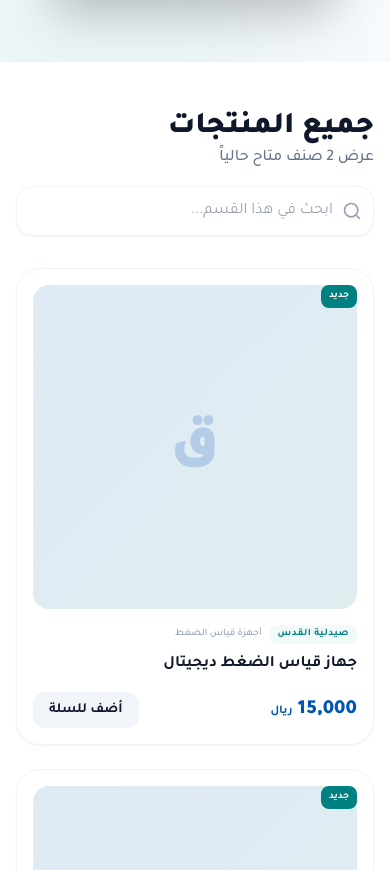
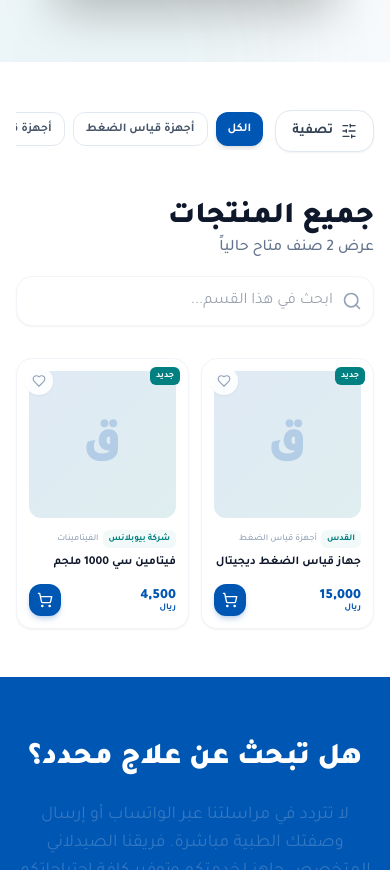
Before and after one commit to eng-duud/pharmacy, a Next.js app: page / in a window 390 px wide. Shown: the part 1130-2000 px from the top of the page. Built offline with nearby package versions, Linux system fonts and the light colour scheme.

Commit message:
🚀 Initial commit  phone

```diff
--- a/src/components/ProductFilter.tsx
+++ b/src/components/ProductFilter.tsx
@@ -1,7 +1,7 @@
 "use client";
 
 import { CATEGORIES, BRANDS } from "@/constants";
-import { ChevronLeft, Filter, X } from "lucide-react";
+import { ChevronLeft, Filter, X, SlidersHorizontal } from "lucide-react";
 import { useState } from "react";
 
 interface FilterProps {
@@ -15,9 +15,13 @@ export default function ProductFilter({
   selectedCategory,
   setSelectedCategory,
   selectedBrand,
-  setSelectedBrand
+  setSelectedBrand,
 }: FilterProps) {
   const [isOpen, setIsOpen] = useState(false);
+
+  const activeFiltersCount =
+    (selectedCategory !== "الكل" ? 1 : 0) +
+    (selectedBrand !== "الكل" ? 1 : 0);
 
   const FilterContent = () => (
     <div className="space-y-8">
@@ -27,10 +31,10 @@ export default function ProductFilter({
           <div className="w-1.5 h-6 bg-primary rounded-full" />
           الأقسام الطبية
         </h3>
-        <div className="space-y-2 max-h-[500px] overflow-y-auto pl-2 custom-scrollbar">
+        <div className="space-y-1.5 max-h-[400px] overflow-y-auto pr-1">
           <button
             onClick={() => setSelectedCategory("الكل")}
-            className={`w-full text-right px-4 py-2.5 rounded-xl transition-all ${
+            className={`w-full text-right px-4 py-3 rounded-xl transition-all text-sm font-medium ${
               selectedCategory === "الكل"
                 ? "bg-primary text-white shadow-md font-bold"
                 : "text-slate-600 dark:text-slate-400 hover:bg-slate-100 dark:hover:bg-slate-800"
@@ -42,14 +46,20 @@ export default function ProductFilter({
             <button
               key={category}
               onClick={() => setSelectedCategory(category)}
-              className={`w-full text-right px-4 py-2.5 rounded-xl transition-all flex items-center justify-between group ${
+              className={`w-full text-right px-4 py-3 rounded-xl transition-all flex items-center justify-between group text-sm ${
                 selectedCategory === category
                   ? "bg-primary text-white shadow-md font-bold"
                   : "text-slate-600 dark:text-slate-400 hover:bg-slate-100 dark:hover:bg-slate-800"
               }`}
             >
               <span>{category}</span>
-              <ChevronLeft className={`w-4 h-4 transition-transform ${selectedCategory === category ? "rotate-180" : "group-hover:-translate-x-1"}`} />
+              <ChevronLeft
+                className={`w-4 h-4 transition-transform shrink-0 ${
+                  selectedCategory === category
+                    ? "rotate-180"
+                    : "group-hover:-translate-x-1"
+                }`}
+              />
             </button>
           ))}
         </div>
@@ -61,10 +71,10 @@ export default function ProductFilter({
           <div className="w-1.5 h-6 bg-teal rounded-full" />
           الشركات والماركات
         </h3>
-        <div className="space-y-2">
+        <div className="space-y-1.5">
           <button
             onClick={() => setSelectedBrand("الكل")}
-            className={`w-full text-right px-4 py-2.5 rounded-xl transition-all ${
+            className={`w-full text-right px-4 py-3 rounded-xl transition-all text-sm font-medium ${
               selectedBrand === "الكل"
                 ? "bg-teal text-white shadow-md font-bold"
                 : "text-slate-600 dark:text-slate-400 hover:bg-slate-100 dark:hover:bg-slate-800"
@@ -76,7 +86,7 @@ export default function ProductFilter({
             <button
               key={brand}
               onClick={() => setSelectedBrand(brand)}
-              className={`w-full text-right px-4 py-2.5 rounded-xl transition-all ${
+              className={`w-full text-right px-4 py-3 rounded-xl transition-all text-sm ${
                 selectedBrand === brand
                   ? "bg-teal text-white shadow-md font-bold"
                   : "text-slate-600 dark:text-slate-400 hover:bg-slate-100 dark:hover:bg-slate-800"
@@ -92,39 +102,122 @@ export default function ProductFilter({
 
   return (
     <>
-      {/* Desktop Sidebar */}
+      {/* ── Desktop Sidebar ── */}
       <aside className="hidden lg:block w-72 bg-white dark:bg-slate-900 rounded-3xl p-6 shadow-sm border border-slate-100 dark:border-slate-800 h-fit sticky top-28 transition-colors duration-300">
         <FilterContent />
       </aside>
 
-      {/* Mobile Filter Button */}
-      <div className="lg:hidden fixed bottom-6 left-6 z-40">
-        <button
-          onClick={() => setIsOpen(true)}
-          className="bg-primary text-white w-14 h-14 rounded-full shadow-2xl flex items-center justify-center"
-        >
-          <Filter className="w-6 h-6" />
-        </button>
+      {/* ── Mobile: Inline filter bar (categories as pills) ── */}
+      <div className="lg:hidden w-full">
+        {/* Filter trigger row */}
+        <div className="flex items-center gap-3 mb-4">
+          <button
+            onClick={() => setIsOpen(true)}
+            className="flex items-center gap-2 bg-white dark:bg-slate-900 border border-slate-200 dark:border-slate-700 text-slate-700 dark:text-slate-200 px-4 py-2.5 rounded-2xl font-bold text-sm shadow-sm relative shrink-0"
+          >
+            <SlidersHorizontal className="w-4 h-4" />
+            تصفية
+            {activeFiltersCount > 0 && (
+              <span className="absolute -top-1.5 -right-1.5 w-5 h-5 bg-primary text-white text-[10px] font-black rounded-full flex items-center justify-center">
+                {activeFiltersCount}
+              </span>
+            )}
+          </button>
+
+          {/* Horizontal scrollable category pills */}
+          <div className="flex gap-2 overflow-x-auto pb-1 flex-1 scrollbar-none">
+            <button
+              onClick={() => setSelectedCategory("الكل")}
+              className={`shrink-0 px-3 py-2 rounded-xl text-xs font-bold transition-all ${
+                selectedCategory === "الكل"
+                  ? "bg-primary text-white shadow-md"
+                  : "bg-white dark:bg-slate-900 text-slate-600 dark:text-slate-400 border border-slate-200 dark:border-slate-700"
+              }`}
+            >
+              الكل
+            </button>
+            {CATEGORIES.map((category) => (
+              <button
+                key={category}
+                onClick={() => setSelectedCategory(category)}
+                className={`shrink-0 px-3 py-2 rounded-xl text-xs font-bold transition-all whitespace-nowrap ${
+                  selectedCategory === category
+                    ? "bg-primary text-white shadow-md"
+                    : "bg-white dark:bg-slate-900 text-slate-600 dark:text-slate-400 border border-slate-200 dark:border-slate-700"
+                }`}
+              >
+                {category}
+              </button>
+            ))}
+          </div>
+        </div>
+
+        {/* Active brand filter chip */}
+        {selectedBrand !== "الكل" && (
+          <div className="flex gap-2 mb-3">
+            <span className="bg-teal/10 text-teal px-3 py-1.5 rounded-full text-xs font-bold flex items-center gap-2">
+              {selectedBrand}
+              <button
+                onClick={() => setSelectedBrand("الكل")}
+                className="hover:text-teal-dark"
+              >
+                ×
+              </button>
+            </span>
+          </div>
+        )}
       </div>
 
-      {/* Mobile Side Panel */}
+      {/* ── Mobile Full Filter Drawer ── */}
       {isOpen && (
         <div className="fixed inset-0 z-50 lg:hidden">
-          <div className="absolute inset-0 bg-slate-900/40 backdrop-blur-sm" onClick={() => setIsOpen(false)} />
-          <div className="absolute top-0 right-0 h-full w-4/5 max-w-sm bg-white dark:bg-slate-900 shadow-2xl p-6 overflow-y-auto animate-in slide-in-from-right duration-300">
-            <div className="flex items-center justify-between mb-8">
-              <h2 className="text-xl font-black text-primary dark:text-teal-light">تصفية المنتجات</h2>
-              <button onClick={() => setIsOpen(false)} className="p-2 bg-slate-100 dark:bg-slate-800 rounded-full">
+          <div
+            className="absolute inset-0 bg-slate-900/50 backdrop-blur-sm"
+            onClick={() => setIsOpen(false)}
+          />
+          <div className="absolute bottom-0 right-0 left-0 max-h-[85vh] bg-white dark:bg-slate-900 rounded-t-[2rem] shadow-2xl flex flex-col animate-in slide-in-from-bottom duration-300">
+            {/* Handle */}
+            <div className="flex justify-center pt-3 pb-2">
+              <div className="w-10 h-1 bg-slate-200 dark:bg-slate-700 rounded-full" />
+            </div>
+
+            {/* Header */}
+            <div className="flex items-center justify-between px-6 pb-4 border-b border-slate-100 dark:border-slate-800">
+              <h2 className="text-xl font-black text-slate-900 dark:text-white flex items-center gap-2">
+                <Filter className="w-5 h-5 text-primary" />
+                تصفية المنتجات
+              </h2>
+              <button
+                onClick={() => setIsOpen(false)}
+                className="p-2 bg-slate-100 dark:bg-slate-800 rounded-full"
+              >
                 <X className="w-5 h-5 text-slate-500 dark:text-slate-400" />
               </button>
             </div>
-            <FilterContent />
-            <button
-              onClick={() => setIsOpen(false)}
-              className="w-full bg-primary text-white py-4 rounded-2xl font-bold mt-8 shadow-lg"
-            >
-              عرض النتائج
-            </button>
+
+            {/* Scrollable content */}
+            <div className="overflow-y-auto flex-1 px-6 py-5">
+              <FilterContent />
+            </div>
+
+            {/* Action buttons */}
+            <div className="px-6 py-4 border-t border-slate-100 dark:border-slate-800 flex gap-3">
+              <button
+                onClick={() => {
+                  setSelectedCategory("الكل");
+                  setSelectedBrand("الكل");
+                }}
+                className="flex-1 border-2 border-slate-200 dark:border-slate-700 text-slate-700 dark:text-slate-300 py-3.5 rounded-2xl font-bold text-sm"
+              >
+                إعادة ضبط
+              </button>
+              <button
+                onClick={() => setIsOpen(false)}
+                className="flex-[2] bg-primary text-white py-3.5 rounded-2xl font-bold shadow-lg shadow-primary/20"
+              >
+                عرض النتائج
+              </button>
+            </div>
           </div>
         </div>
       )}
--- a/src/components/ProductGrid.tsx
+++ b/src/components/ProductGrid.tsx
@@ -1,7 +1,7 @@
 "use client";
 
 import { Product } from "@/constants";
-import { ShoppingCart, Heart, Eye } from "lucide-react";
+import { ShoppingCart, Heart } from "lucide-react";
 import { motion } from "framer-motion";
 
 interface GridProps {
@@ -11,73 +11,90 @@ interface GridProps {
 export default function ProductGrid({ products }: GridProps) {
   if (products.length === 0) {
     return (
-      <div className="flex flex-col items-center justify-center py-20 text-center">
-        <div className="w-20 h-20 bg-slate-100 dark:bg-slate-800 rounded-full flex items-center justify-center mb-4 transition-colors">
-          <ShoppingCart className="w-10 h-10 text-slate-300 dark:text-slate-600" />
+      <div className="flex flex-col items-center justify-center py-16 text-center">
+        <div className="w-16 h-16 md:w-20 md:h-20 bg-slate-100 dark:bg-slate-800 rounded-full flex items-center justify-center mb-4 transition-colors">
+          <ShoppingCart className="w-8 h-8 md:w-10 md:h-10 text-slate-300 dark:text-slate-600" />
         </div>
-        <h3 className="text-xl font-bold text-slate-900 dark:text-white mb-2">عذراً، لم نجد أي منتجات</h3>
-        <p className="text-slate-500 dark:text-slate-400">حاول تغيير خيارات البحث أو التصفية</p>
+        <h3 className="text-lg md:text-xl font-bold text-slate-900 dark:text-white mb-2">
+          عذراً، لم نجد أي منتجات
+        </h3>
+        <p className="text-slate-500 dark:text-slate-400 text-sm md:text-base">
+          حاول تغيير خيارات البحث أو التصفية
+        </p>
       </div>
     );
   }
 
   return (
-    <div className="grid grid-cols-1 sm:grid-cols-2 xl:grid-cols-3 gap-6">
+    <div className="grid grid-cols-2 sm:grid-cols-2 xl:grid-cols-3 gap-3 md:gap-6">
       {products.map((product, index) => (
         <motion.div
           key={product.id}
-          initial={{ opacity: 0, y: 20 }}
-          animate={{ opacity: 1, y: 0 }}
-          transition={{ duration: 0.3, delay: index * 0.05 }}
-          className="group bg-white dark:bg-slate-900 rounded-3xl p-4 shadow-sm border border-slate-100 dark:border-slate-800 hover:shadow-xl hover:shadow-primary/5 transition-all relative overflow-hidden"
+          initial={{ opacity: 0 }}
+          animate={{ opacity: 1 }}
+          transition={{ duration: 0.25, delay: index * 0.04 }}
+          className="group bg-white dark:bg-slate-900 rounded-2xl md:rounded-3xl p-3 md:p-4 shadow-sm border border-slate-100 dark:border-slate-800 hover:shadow-xl hover:shadow-primary/5 transition-all relative overflow-hidden flex flex-col"
         >
-          {/* Discount Badge Example */}
-          <div className="absolute top-4 right-4 z-10 bg-teal text-white text-[10px] font-bold px-2 py-1 rounded-lg">
+          {/* Badge */}
+          <div className="absolute top-2 right-2 md:top-4 md:right-4 z-10 bg-teal text-white text-[9px] md:text-[10px] font-bold px-1.5 md:px-2 py-0.5 md:py-1 rounded-md">
             جديد
           </div>
 
+          {/* Wishlist on mobile - always visible */}
+          <button className="absolute top-2 left-2 md:top-4 md:left-4 z-10 w-7 h-7 md:w-8 md:h-8 bg-white/90 dark:bg-slate-800/90 rounded-full flex items-center justify-center text-slate-400 hover:text-red-500 transition-colors shadow-sm">
+            <Heart className="w-3.5 h-3.5 md:w-4 md:h-4" />
+          </button>
+
           {/* Image Container */}
-          <div className="aspect-square bg-slate-50 dark:bg-slate-800 rounded-2xl mb-4 overflow-hidden relative transition-colors">
+          <div className="aspect-square bg-slate-50 dark:bg-slate-800 rounded-xl md:rounded-2xl mb-3 md:mb-4 overflow-hidden relative transition-colors">
             <div className="w-full h-full medical-gradient opacity-10 dark:opacity-20" />
-            <div className="absolute inset-0 flex items-center justify-center text-primary/20 dark:text-teal-light/10 font-black text-6xl select-none">
+            <div className="absolute inset-0 flex items-center justify-center text-primary/20 dark:text-teal-light/10 font-black text-5xl md:text-6xl select-none">
               ق
             </div>
 
-            {/* Quick Actions Overlay */}
-            <div className="absolute inset-0 bg-primary/20 dark:bg-teal/20 backdrop-blur-[2px] opacity-0 group-hover:opacity-100 transition-opacity flex items-center justify-center gap-3">
+            {/* Quick Add — desktop hover overlay only */}
+            <div className="hidden md:flex absolute inset-0 bg-primary/20 dark:bg-teal/20 backdrop-blur-[2px] opacity-0 group-hover:opacity-100 transition-opacity items-center justify-center gap-3">
               <button className="bg-white dark:bg-slate-800 p-3 rounded-full text-primary dark:text-teal-light hover:bg-primary dark:hover:bg-teal hover:text-white transition-colors shadow-lg">
                 <ShoppingCart className="w-5 h-5" />
               </button>
               <button className="bg-white dark:bg-slate-800 p-3 rounded-full text-slate-600 dark:text-slate-300 hover:text-red-500 transition-colors shadow-lg">
                 <Heart className="w-5 h-5" />
               </button>
-              <button className="bg-white dark:bg-slate-800 p-3 rounded-full text-slate-600 dark:text-slate-300 hover:text-primary dark:hover:text-teal-light transition-colors shadow-lg">
-                <Eye className="w-5 h-5" />
-              </button>
             </div>
           </div>
 
           {/* Content */}
-          <div className="space-y-2">
-            <div className="flex items-center gap-2">
-              <span className="text-[10px] font-bold text-teal bg-teal/5 px-2 py-0.5 rounded-md uppercase tracking-wider">
-                {product.brand || "صيدلية القدس"}
+          <div className="flex flex-col flex-1 gap-1.5 md:gap-2">
+            {/* Brand + Category */}
+            <div className="flex items-center gap-1 flex-wrap">
+              <span className="text-[9px] md:text-[10px] font-bold text-teal bg-teal/5 px-1.5 py-0.5 rounded-md truncate max-w-[80px] md:max-w-none">
+                {product.brand || "القدس"}
               </span>
-              <span className="text-[10px] font-medium text-slate-400">
+              <span className="text-[9px] md:text-[10px] font-medium text-slate-400 truncate">
                 {product.category}
               </span>
             </div>
-            <h3 className="font-bold text-slate-900 dark:text-white group-hover:text-primary dark:group-hover:text-teal-light transition-colors truncate">
+
+            {/* Name */}
+            <h3 className="font-bold text-xs md:text-sm text-slate-900 dark:text-white group-hover:text-primary dark:group-hover:text-teal-light transition-colors line-clamp-2 leading-snug">
               {product.name}
             </h3>
-            <div className="flex items-center justify-between pt-2">
-              <div className="flex flex-col">
-                <span className="text-xl font-black text-primary dark:text-teal-light">
-                  {product.price.toLocaleString()} <span className="text-xs font-bold">ريال</span>
-                </span>
-              </div>
-              <button className="bg-slate-100 dark:bg-slate-800 text-slate-900 dark:text-white px-4 py-2 rounded-xl text-sm font-bold hover:bg-primary dark:hover:bg-teal hover:text-white transition-colors">
+
+            {/* Price + Button */}
+            <div className="flex items-center justify-between mt-auto pt-2 gap-1">
+              <span className="text-sm md:text-xl font-black text-primary dark:text-teal-light leading-none">
+                {product.price.toLocaleString()}
+                <span className="text-[9px] md:text-xs font-bold block md:inline"> ريال</span>
+              </span>
+
+              {/* Desktop: text button */}
+              <button className="hidden md:block bg-slate-100 dark:bg-slate-800 text-slate-900 dark:text-white px-4 py-2 rounded-xl text-sm font-bold hover:bg-primary dark:hover:bg-teal hover:text-white transition-colors shrink-0">
                 أضف للسلة
+              </button>
+
+              {/* Mobile: icon button */}
+              <button className="md:hidden w-8 h-8 bg-primary text-white rounded-xl flex items-center justify-center shadow-md shadow-primary/20 active:scale-95 transition-transform shrink-0">
+                <ShoppingCart className="w-4 h-4" />
               </button>
             </div>
           </div>
```
Also changed, not shown: src/app/products/page.tsx (+54 -48 lines).
